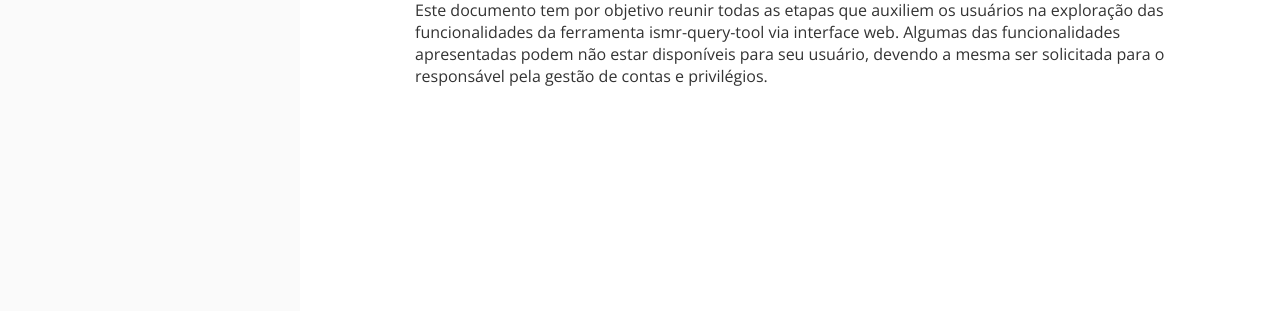
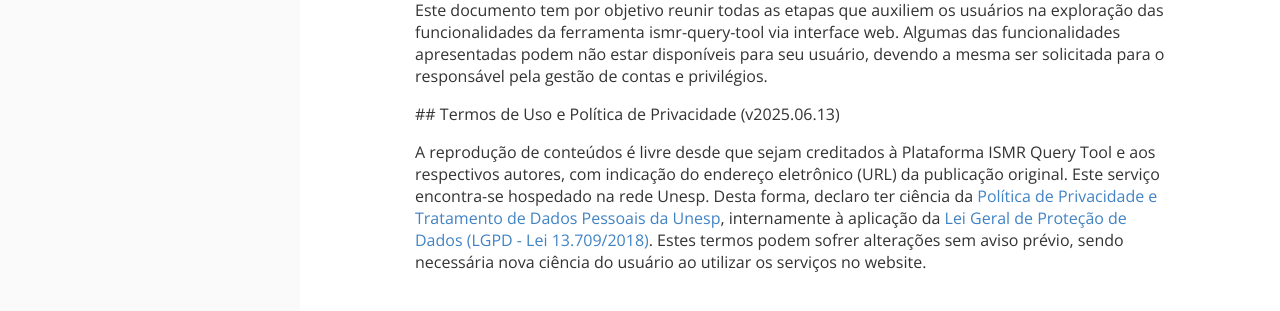
Before and after one commit to GEGE-UNESP/ismr-query-tool-manual, a plain HTML site: page index.html in a window 1280 px wide. Shown: the part 149-460 px from the top of the page. Drawn offline with nearby package versions, Linux system fonts and the light colour scheme.

Commit message:
Deploying to gh-pages from @ GEGE-UNESP/ismr-query-tool-manual@6610abb9e1f5ee0ef13ecca482901876503c3e8b 🚀

```diff
--- a/index.html
+++ b/index.html
@@ -118,6 +118,18 @@ ismr-query-tool via interface web. Algumas das funcionalidades
 apresentadas podem não estar disponíveis para seu usuário, devendo a
 mesma ser solicitada para o responsável pela gestão de contas e
 privilégios.</p>
+<p>## Termos de Uso e Política de Privacidade (v2025.06.13)</p>
+<p>A reprodução de conteúdos é livre desde que sejam creditados à
+Plataforma ISMR Query Tool e aos respectivos autores, com indicação do
+endereço eletrônico (URL) da publicação original. Este serviço
+encontra-se hospedado na rede Unesp. Desta forma, declaro ter ciência da
+<a href="https://repositorio.unesp.br/info/privacy" target="_blank">Política
+de Privacidade e Tratamento de Dados Pessoais da Unesp</a>, internamente
+à aplicação da
+<a href="https://www.planalto.gov.br/ccivil_03/_ato2015-2018/2018/lei/l13709.htm" target="_blank">Lei
+Geral de Proteção de Dados (LGPD - Lei 13.709/2018)</a>. Estes termos
+podem sofrer alterações sem aviso prévio, sendo necessária nova ciência
+do usuário ao utilizar os serviços no website.</p>
                 </main>
 
                 <nav class="nav-wrapper" aria-label="Page navigation">
```
Also changed, not shown: 1 other file.
